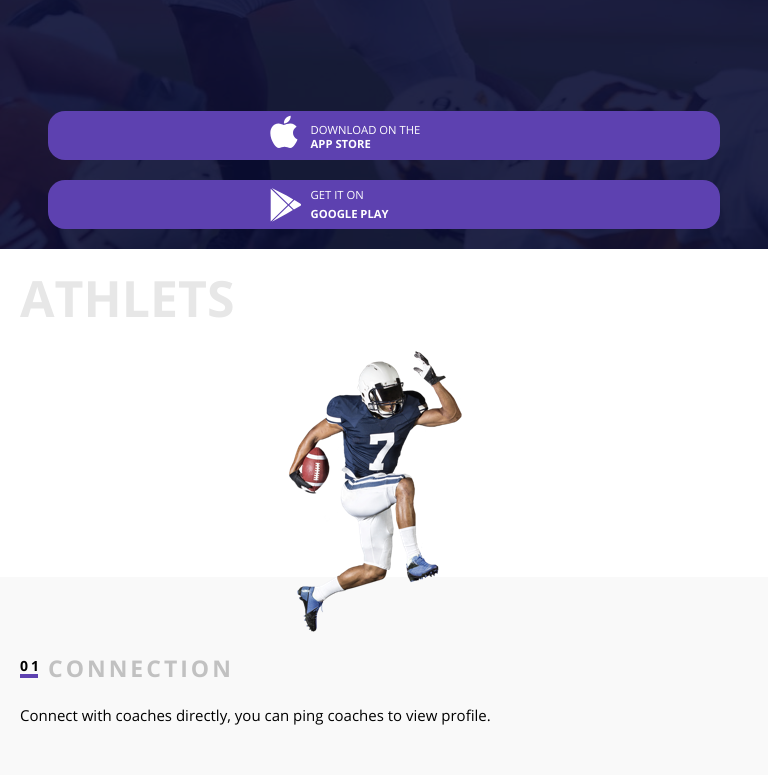
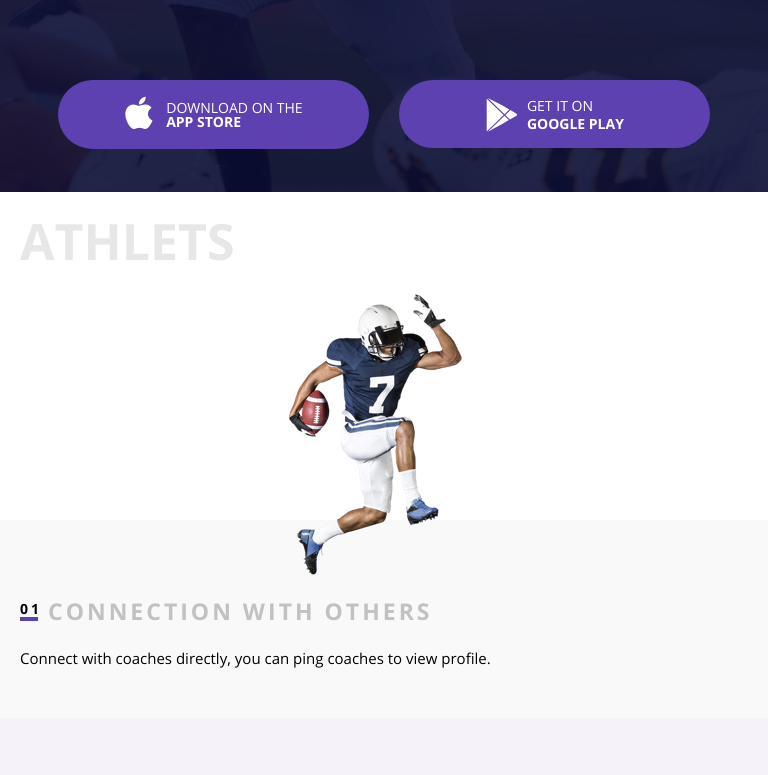
Before and after one commit to npeplov/mq-diplom, a plain HTML site: page index.html in a window 768 px wide. Shown: the part 608-1383 px from the top of the page. Drawn offline with Linux system fonts and the light colour scheme; files whose address does not match are found by name.

Commit message:
fixed 7 errors finded by Svetlana K.

```diff
--- /dev/null
+++ b/css/768.css
@@ -0,0 +1,56 @@
+@media (min-width: 641px) and (max-width: 960px) {
+  .top_logo {
+    width: 205px;
+    /* margin: calc(33 / 568 * 100vh) auto 0;
+    height: 36px;
+    fill: #ffffff;
+    flex-grow: 2; */
+  }
+  h1 {
+    height: 475px;
+    padding: 0 90px;
+  }
+  h1 span {
+    padding-top: 0;
+  }
+  .top_buttons {
+    flex-direction: row;
+    align-items: center;
+    justify-content: space-between;
+    padding: 0 58px;
+  }
+  .top_button {
+    width: 311px;
+    padding-left: 0;
+  }
+  .top_button,
+  .footer_app_button {
+    border-radius: 47px;
+    font-size: calc(14px);
+    /* text-decoration: none;
+    margin: 0 auto calc(14 / 568 * 100vh);
+    padding-left: calc(92 / 320 * 100vw);
+    width: calc(280 / 320 * 100vw);
+    box-sizing: border-box;
+
+    background-color: #5d41b0;
+
+
+    line-height: calc(7 / 568 * 100vh);
+
+    font-family: opensans_bold;
+    text-transform: uppercase;
+    display: flex;
+    align-items: flex-end; */
+  }
+  .top_button:nth-child(1) {
+    padding-top: 16px;
+    padding-bottom: 19px;
+  }
+  .top_button:nth-child(2) {
+    align-items: center;
+    line-height: calc(13 / 568 * 100vh);
+    padding-top: 17px;
+    padding-bottom: 15px;
+  }
+}
--- a/css/style.css
+++ b/css/style.css
@@ -1,7 +1,7 @@
 * { padding: 0; margin: 0 }
 @font-face {
   font-family: "opensans_bold";
-  src: url('../fonts/OpenSans-Bold.ttf') format("opentype");
+  src: url('../fonts/OpenSans-Bold.ttf') format("truetype"),
        url('../fonts/OpenSans-Bold.woff') format("worff"),
        url('../fonts/OpenSans-Bold.woff2') format("woff2");
 }
@@ -41,30 +41,41 @@ header {
   width: 133px;
   height: 36px;
   fill: #ffffff;
+  flex-grow: 2;
 }
-.top h2 {
+h1 {
+  padding: 0 calc(20 / 320 * 100vw);
+  font-family: opensans_bold;
+  font-size: calc(28 / 320 * 100vw);
   text-transform: uppercase;
-  font-size: calc(28 / 320 * 100vw);
-  font-family: opensans_bold;
 }
-.top_title:nth-child(2) {
-  margin-top: calc(136 / 568 * 100vh);
-  margin-left: calc(20 / 320 * 100vw);
+h1 span {
+  display: block;
+  padding-left: calc(44 / 320 * 100vw);
+  padding-top: 30px;
 }
-.top_title:nth-child(3) {
-  margin-top: calc(30 / 568 * 100vh);
-  margin-left: calc(64 / 320 * 100vw);
+
+.top_buttons {
+  flex-grow: 2;
+  display: flex;
+  flex-direction: column;
+  justify-content: center;
 }
+
+.icon_and_link {
+  display: flex;
+  align-items: center;
+  justify-content: center;
+  width: 100%;
+}
+
 .top_button,
 .footer_app_button {
   text-decoration: none;
-  margin: 0 auto calc(14 / 568 * 100vh);
+  /* margin: 0 auto calc(14 / 568 * 100vh); */
   padding-left: calc(92 / 320 * 100vw);
-  text-align: left;
   width: calc(280 / 320 * 100vw);
   box-sizing: border-box;
-  height: calc(35 / 568 * 100vh);
-  border: 0;
   border-radius: 17px;
   background-color: #5d41b0;
 
@@ -76,13 +87,15 @@ header {
   display: flex;
   align-items: flex-end;
 }
-.top_button:nth-child(4) {
-  margin-top: calc(90 / 568 * 100vh);
+.top_button:nth-child(1) {
   padding-bottom: calc(8 / 568 * 100vh);
+  padding-top: 3px;
 }
-.top_button:nth-child(5) {
+.top_button:nth-child(2) {
   align-items: center;
   line-height: calc(13 / 568 * 100vh);
+  padding-bottom: 5px;
+  padding-top: 6px;
 }
 .top_button svg {
   fill: #ffffff;
@@ -156,7 +169,6 @@ h2 {
   color: #c1c1c1;
   letter-spacing: 3px;
   display: flex;
-  flex-wrap: wrap;
 }
 .users_pain h3::before {
   color: #000000;
--- a/index.html
+++ b/index.html
@@ -5,6 +5,7 @@
     <meta name="viewport" content="width=device-width, initial-scale=1">
     <title>Surface</title>
     <link rel="stylesheet" href="css/style.css">
+    <link rel="stylesheet" href="css/768.css" media="(min-device-width: 641px)" />
   </head>
   <body>
     <header class="top">
@@ -19,31 +20,43 @@
         </g>
         </svg>
       </div>
-      <h2 class="top_title">Be recruited</h2>
-      <h2 class="top_title">Play college sports</h2>
+      <h1>Be recruited <span>play college sports</span></h1>
+
+      <div class="top_buttons">
         <a class="top_button" href="#">
+
+          <div class="icon_and_link">
             <svg xmlns="http://www.w3.org/2000/svg" viewBox="10 0 170 170">
               <path fill="inherit" d="M150.37 130.25c-2.45 5.66-5.35 10.87-8.71 15.66-4.58 6.53-8.33 11.05-11.22 13.56-4.48 4.12-9.28 6.23-14.42 6.35-3.69 0-8.14-1.05-13.32-3.18-5.197-2.12-9.973-3.17-14.34-3.17-4.58 0-9.492 1.05-14.746 3.17-5.262 2.13-9.5 3.24-12.742 3.35-4.93.21-9.842-1.96-14.746-6.52-3.13-2.73-7.045-7.41-11.735-14.04-5.03-7.08-9.168-15.29-12.41-24.65-3.47-10.11-5.21-19.9-5.21-29.378 0-10.857 2.346-20.22 7.045-28.068C27.508 57.03 32.42 52.06 38.57 48.41s12.793-5.51 19.948-5.63c3.915 0 9.05 1.21 15.43 3.59 6.36 2.39 10.446 3.6 12.237 3.6 1.34 0 5.877-1.416 13.57-4.24 7.275-2.617 13.415-3.7 18.445-3.274 13.63 1.1 23.87 6.473 30.68 16.153-12.19 7.385-18.22 17.73-18.1 31 .11 10.338 3.86 18.94 11.23 25.77 3.34 3.17 7.07 5.62 11.22 7.36-.9 2.61-1.85 5.11-2.86 7.51zM119.11 7.24c0 8.102-2.96 15.667-8.86 22.67-7.12 8.323-15.732 13.133-25.07 12.374-.12-.972-.19-1.995-.19-3.07 0-7.778 3.387-16.102 9.4-22.908 3.002-3.446 6.82-6.31 11.45-8.597 4.62-2.253 8.99-3.498 13.1-3.71.12 1.082.17 2.165.17 3.24z"/>
             </svg>
             <div class="app">
               <span>Download on the</span><br>App Store
             </div>
+          </div>
+
         </a>
+
         <a class="top_button" href="#">
+
+          <div class="icon_and_link">
             <svg xmlns="http://www.w3.org/2000/svg" viewBox="0 0 505.499 505.499">
               <path d="M471.497 234.466l-92.082-53.135-75.733 73.208 69.215 66.907 98.6-56.91c5.43-3.133 8.677-8.756 8.677-15.03 0-6.275-3.245-11.898-8.677-15.04zM363.785 172.3l-101.332-58.497L40.375 0l250.828 242.47M44.063 505.5l218.77-120.512 94.435-54.515-66.065-63.87M25.56 9.815l-.236 489.67L278.72 254.534"/>
             </svg>
             <div class="app">
               <span>Get it on</span><br>Google Play
             </div>
+          </div>
+
         </a>
+      </div>
+
     </header>
     <main>
       <section class="users">
         <h2>Athlets</h2>
         <img src="img/footballer_192.png" alt="american footbal">
         <article class="users_pain">
-          <h3>Connection</h3>
+          <h3>Connection with others</h3>
           <p>Connect with coaches directly, you can ping coaches to view profile.</p>
         </article>
         <article class="users_pain">
@@ -72,13 +85,11 @@
         </article>
       </section>
       <section class="features">
-        <article class="">
         <div class="img_and_square">
           <img src="img/be-active_640.jpg" alt="post videos">
         </div>
         <h2>Be active</h2>
         <p>Post videos with your skills, Like and follow others to be more popular.</p>
-        </article>
       </section>
       <section class="features">
         <div class="img_and_square">
```
Lines whose indentation alone changed are shown as unchanged.
